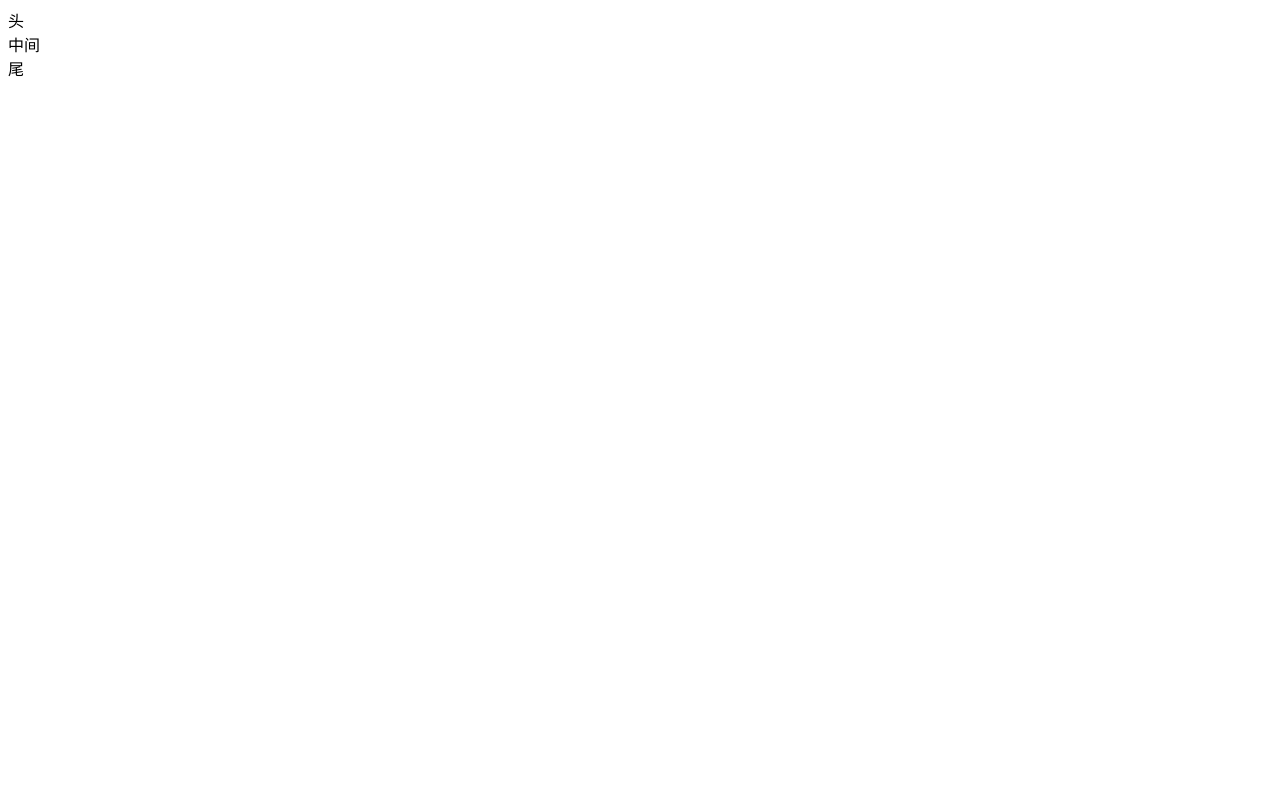
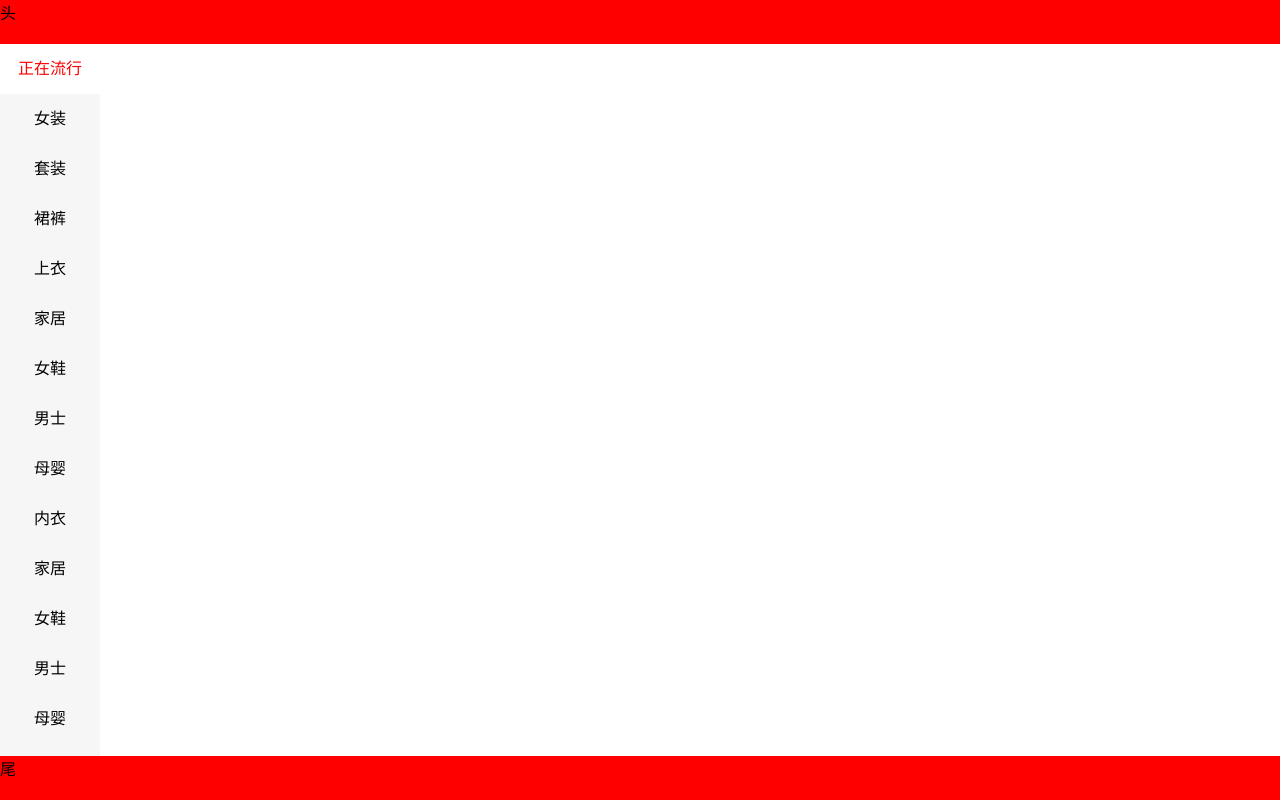
Before and after one commit to xiaodanli/1605A-TASK, a plain HTML site: page team01/src/index.html in a window 1280 px wide. Drawn offline with Linux system fonts and the light colour scheme.

Commit message:
左侧list

```diff
--- a/team01/src/css/index.css
+++ b/team01/src/css/index.css
@@ -0,0 +1,55 @@
+* {
+    padding: 0;
+    margin: 0;
+    list-style: none;
+    text-decoration: none;
+    box-sizing: border-box;
+}
+
+html,
+body,
+.wrap {
+    width: 100%;
+    height: 100%;
+}
+
+.wrap {
+    display: flex;
+    flex-direction: column;
+}
+
+header,
+footer {
+    width: 100%;
+    height: 44px;
+    background: red;
+}
+
+section {
+    flex: 1;
+    overflow: hidden;
+}
+
+.left {
+    width: 100px;
+    height: 100%;
+    overflow: hidden;
+}
+
+.list {
+    width: 100%;
+    overflow-y: scroll;
+    background: #F6F6F6;
+}
+
+.list li {
+    width: 100%;
+    height: 50px;
+    text-align: center;
+    line-height: 50px;
+}
+
+.active {
+    background: #fff;
+    color: red;
+}
--- a/team01/src/index.html
+++ b/team01/src/index.html
@@ -6,12 +6,33 @@
     <meta name="viewport" content="width=device-width, initial-scale=1.0">
     <meta http-equiv="X-UA-Compatible" content="ie=edge">
     <title>Document</title>
+    <link rel="stylesheet" href="./css/index.css">
 </head>
 
 <body>
-    <div id="wrap">
+    <div class="wrap">
         <header>头</header>
-        <section>中间</section>
+        <section>
+            <div class="left">
+                <ul class="list">
+                    <li class="active">正在流行</li>
+                    <li>女装</li>
+                    <li>套装</li>
+                    <li>裙裤</li>
+                    <li>上衣</li>
+                    <li>家居</li>
+                    <li>女鞋</li>
+                    <li>男士</li>
+                    <li>母婴</li>
+                    <li>内衣</li>
+                    <li>家居</li>
+                    <li>女鞋</li>
+                    <li>男士</li>
+                    <li>母婴</li>
+                    <li>内衣</li>
+                </ul>
+            </div>
+        </section>
         <footer>尾</footer>
     </div>
 </body>
```
